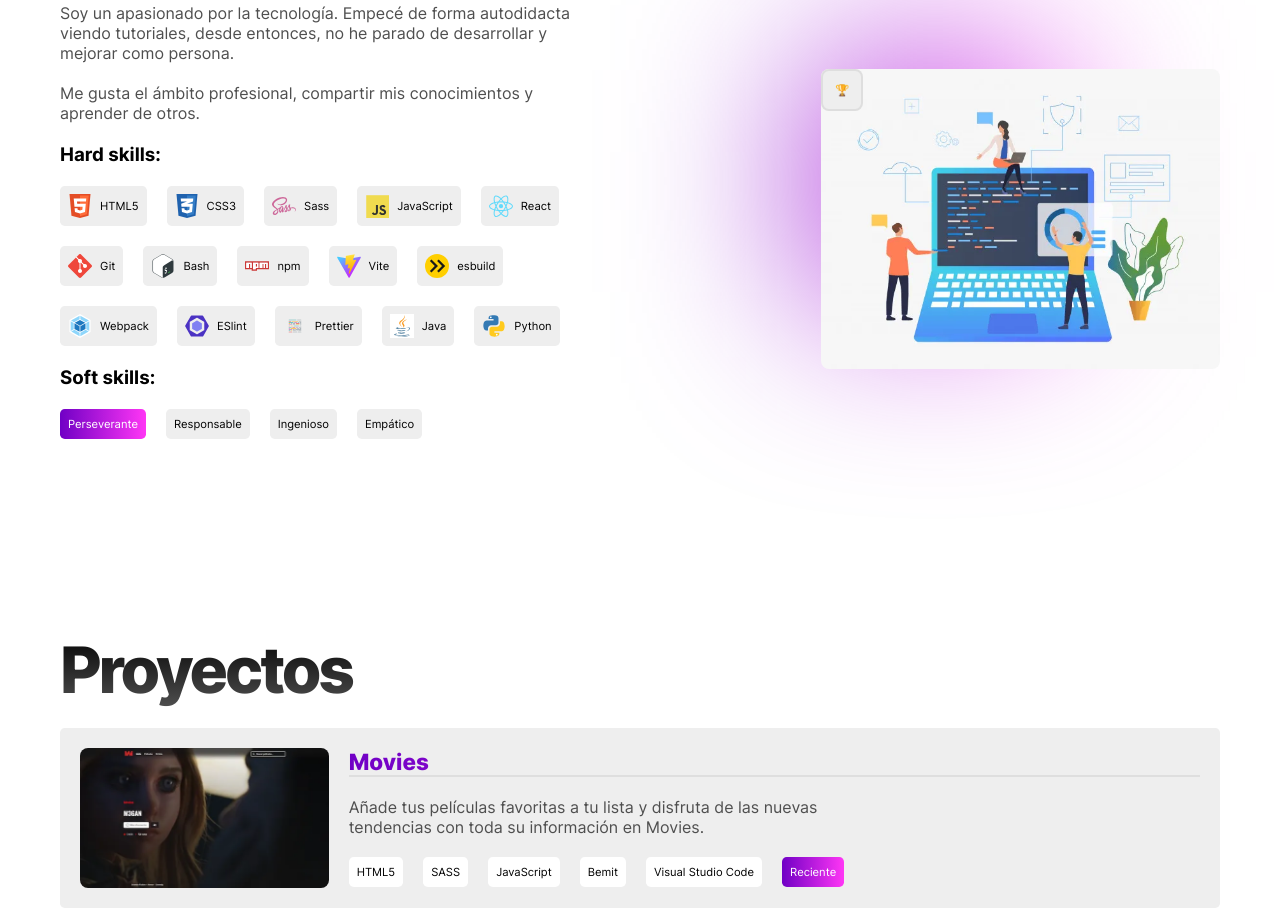
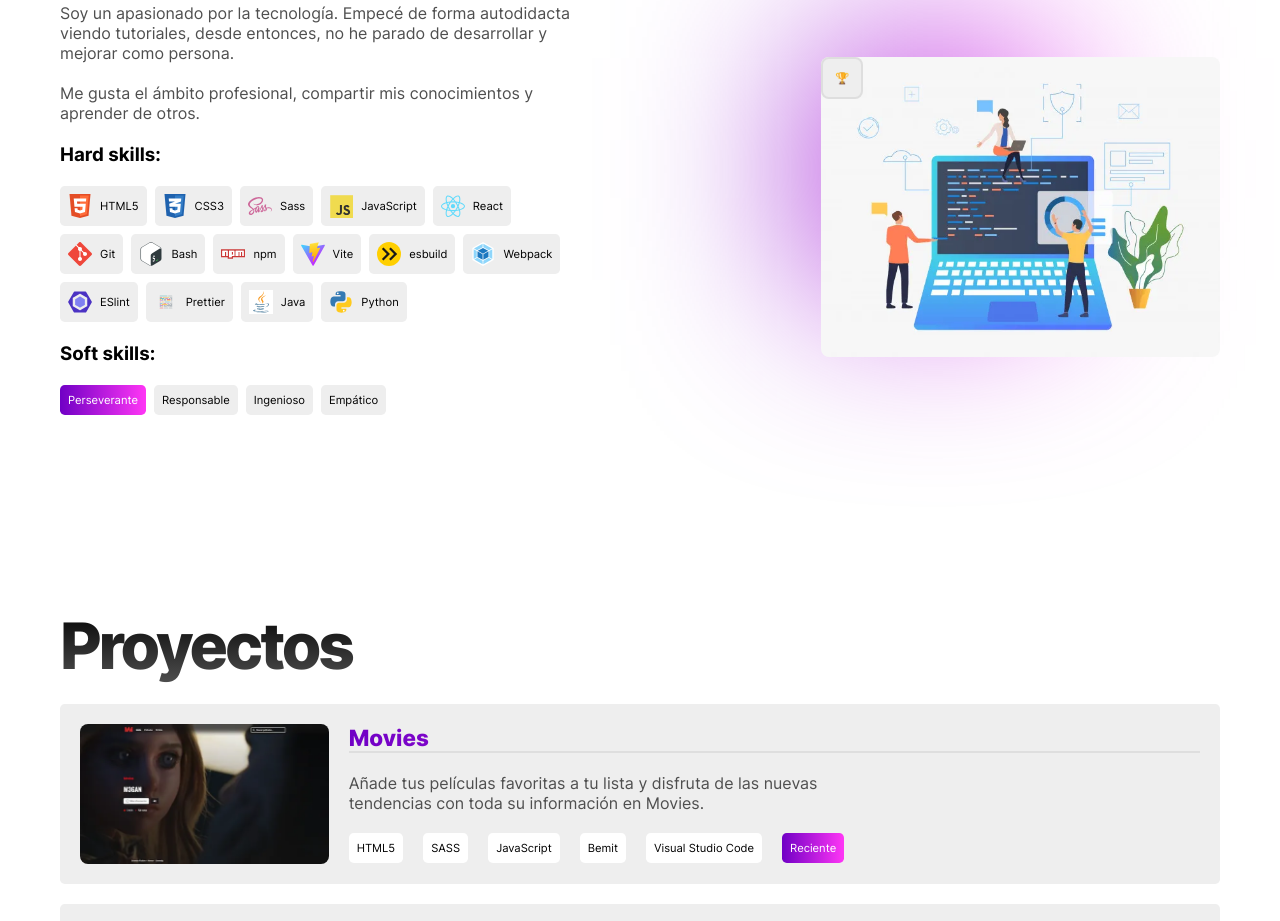
Before and after one commit to jevmydev/portfolio-2022, a website with bundled scripts: page index.html in a window 1280 px wide. Shown: the part 1055-1976 px from the top of the page. Built offline with nearby package versions, Linux system fonts and the light colour scheme.

Commit message:
Change separators of technologies

```diff
--- a/css/style.css
+++ b/css/style.css
@@ -196,8 +196,6 @@ body::-webkit-scrollbar-thumb:hover {
 
 .header__links,
 .hero__links,
-.skills__hard-content,
-.skills__soft-content,
 .projects__content,
 .projects__card,
 .projects__info-tags,
@@ -357,6 +355,12 @@ body::-webkit-scrollbar-thumb:hover {
 .projects__info-tags {
     flex-wrap: wrap;
     max-width: var(--text-max-width);
+}
+
+.skills__hard-content,
+.skills__soft-content {
+    list-style: none;
+    gap: var(--space-separator-x-small);
 }
 
 .skills__hard-card,
```
